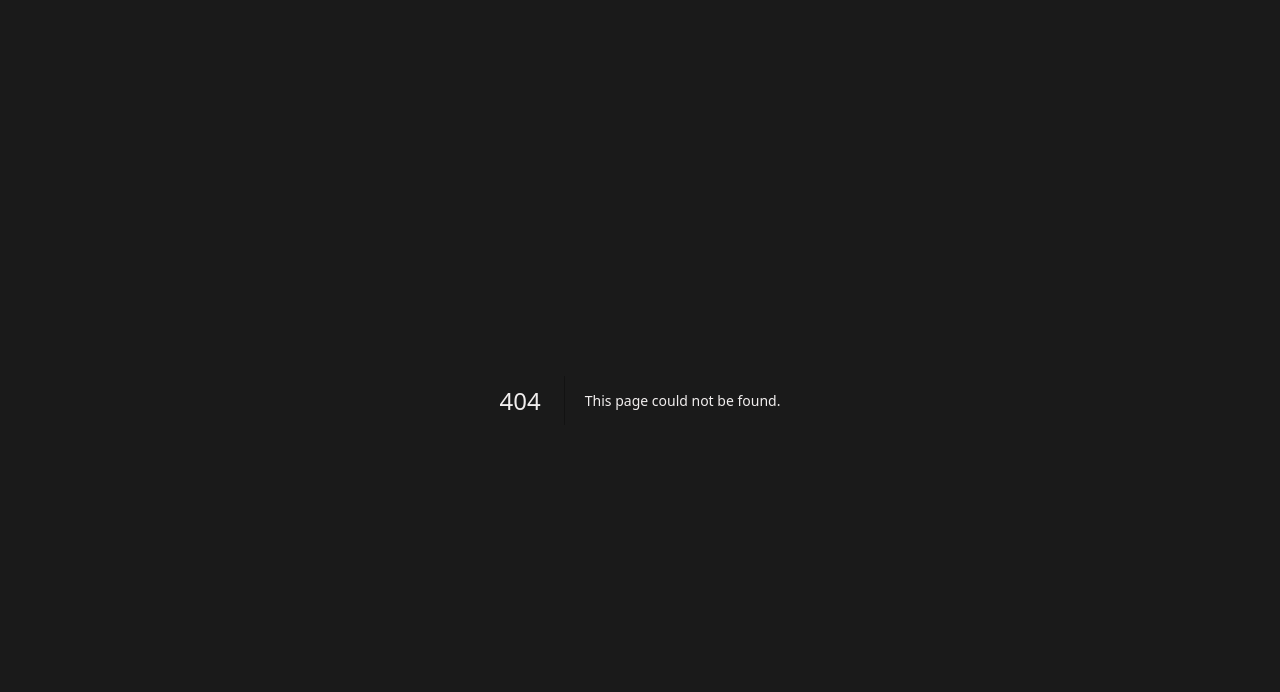
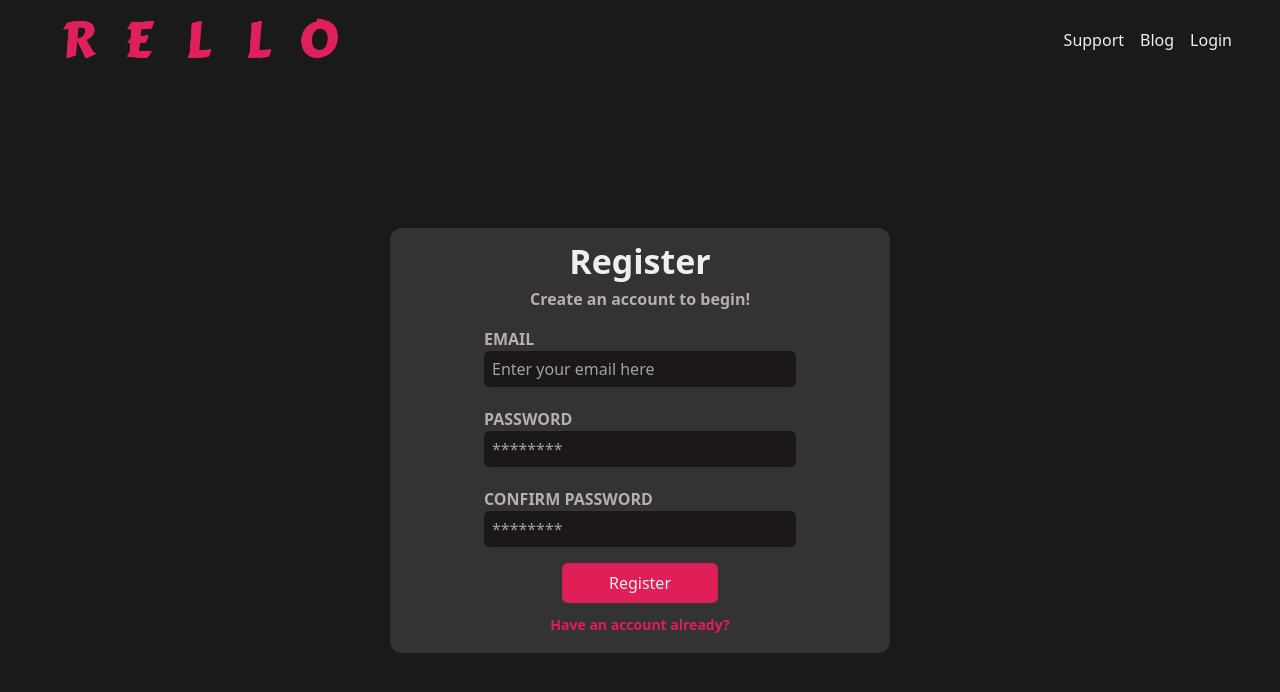
Before and after one commit to rellochat/frontend, a Next.js app: page /register in a window 1280 px wide. Before the commit this address had no page. Shown: the top 692 px of the page. Built offline with nearby package versions, Linux system fonts and the light colour scheme.

Commit message:
Modal Provider + Error Popup

```diff
--- a/src/app/layout.tsx
+++ b/src/app/layout.tsx
@@ -2,6 +2,7 @@
 import { useEffect } from 'react';
 import './globals.css'
 import type { Metadata } from 'next'
+import ModalProvider from '@/provider/ModalProvider';
 
 export const metadata: Metadata = {
   title: 'Rello',
@@ -25,7 +26,11 @@ export default function RootLayout({
 
   return (
     <html lang="en">
-      <body className="bg-primary text-primary">{children}</body>
+      <body className="bg-primary text-primary">
+        <ModalProvider>
+          {children}
+        </ModalProvider>
+      </body>
     </html>
   )
 }
--- /dev/null
+++ b/src/app/register/page.tsx
@@ -0,0 +1,58 @@
+'use client';
+import NavBody from "@/components/NavBody";
+import Navbar from "@/components/Navbar";
+import Button from "@/components/util/Button";
+import { useModal } from "@/provider/ModalProvider";
+import Link from "next/link";
+import { FormEvent, useEffect, useState } from "react";
+
+export default function Register() {
+
+    const [email, setEmail] = useState("");
+    const [password, setPassword] = useState("");
+    const [confirmPassword, setConfirmPassword] = useState("");
+
+    const { startError } = useModal();
+
+    useEffect(() => {
+        document.querySelectorAll("input").forEach((item) => {
+            setTimeout(() => {
+                item.removeAttribute("readonly");
+            }, 500);
+        })
+    })
+
+    const handleSubmit = (event: FormEvent<HTMLFormElement>) => {
+        event.preventDefault();
+        fetch("/api/auth/register", { method: "POST", body: JSON.stringify({ email, password, confirmPassword }) }).then(async (res) => {
+            const data = await res.json();
+            if(data.code === 401) startError(data.message, 5000);
+        })
+    }
+
+    return (
+        <div className='w-screen h-screen'>
+            <div className="sm:block hidden">
+                <Navbar />
+            </div>
+            <NavBody>
+                <div className="absolute sm:relative w-full h-full flex justify-center items-center">
+                    <div className="w-full h-full sm:w-[500px] sm:h-[425px] bg-secondary sm:rounded-xl px-4 py-2">
+                        <h1 className="text-center">Register</h1>
+                        <p className="text-center text-secondary font-bold">Create an account to begin!</p>
+                        <form className="w-full h-fit flex flex-col items-center mt-4" onSubmit={(event) => handleSubmit(event)}>
+                            <label className="font-bold text-secondary w-2/3">EMAIL</label>
+                            <input readOnly={true} type="text" value={email} onChange={(event) => setEmail(event.target.value)} placeholder="Enter your email here" className="input w-2/3 px-2 py-1.5 outline-none rounded-md" />
+                            <label className="font-bold text-secondary w-2/3 mt-5">PASSWORD</label>
+                            <input readOnly={true} type="password" value={password} onChange={(event) => setPassword(event.target.value)} placeholder="********" className="input w-2/3 px-2 py-1.5 outline-none rounded-md" />
+                            <label className="font-bold text-secondary w-2/3 mt-5">CONFIRM PASSWORD</label>
+                            <input readOnly={true} type="password" value={password} onChange={(event) => setPassword(event.target.value)} placeholder="********" className="input w-2/3 px-2 py-1.5 outline-none rounded-md" />
+                            <Button className="accent-primary w-1/3 rounded-md mt-4">Register</Button>
+                            <Link className="font-bold link w-fit text-sm mt-3" href={"/login"}>Have an account already?</Link>
+                        </form>
+                    </div>
+                </div>
+            </NavBody>
+        </div>
+    )
+}
--- /dev/null
+++ b/src/provider/ModalProvider.tsx
@@ -0,0 +1,81 @@
+import { ReactNode, createContext, useContext, useEffect, useState } from "react";
+
+const ModalContext = createContext<any>({});
+
+let errorTimeout: NodeJS.Timeout | null = null;
+
+export default function ModalProvider({ children }: { children: ReactNode }) {
+
+    const [error, setError] = useState("");
+    const [errorTime, setErrorTime] = useState(0);
+    const [errorEndTime, setErrorEndTime] = useState(0);
+
+    console.log(errorEndTime/1000);
+
+    useEffect(() => {
+
+        let timeout2 = setTimeout(() => {
+            setErrorTime((prev) => prev -= 1000);
+            if (errorTime < 0.5) clearTimeout(timeout2);
+        }, 1000);
+    }, [errorTime])
+
+    const startError = (error: string, time?: number) => {
+        if (errorTimeout) clearTimeout(errorTimeout);
+        setError(error);
+        setErrorTime(time ? time : 10000);
+        setErrorEndTime(time ? time : 10000);
+
+        errorTimeout = setTimeout(() => {
+            setError("");
+            setErrorTime(0);
+            setErrorEndTime(0);
+        }, time ? time : 10000);
+
+    };
+
+    return (
+        <ModalContext.Provider value={{ startError }}>
+            <div>
+                {error.length > 0 && (
+                    <div
+                        style={{
+                            position: "absolute",
+                            width: "100%",
+                            height: "2.5rem",
+                            display: "flex",
+                            flexDirection: "column",
+                            background: "var(--accent-primary)",
+                            zIndex: "999",
+                        }}
+                    >
+                        <div
+                            style={{
+                                width: "100%",
+                                height: "2.25rem",
+                                display: "flex",
+                                justifyContent: "center",
+                                alignItems: "center",
+                            }}
+                        >
+                            <span>{error}</span>
+                        </div>
+                        <div
+                            style={{
+                                height: "0.25rem",
+                                width: `${(errorTime / errorEndTime) * 100}%`,
+                                background: "white",
+                                transition: `width ${(errorEndTime / 2)/1000}s linear`,
+                            }}
+                        ></div>
+                    </div>
+                )}
+                {children}
+            </div>
+        </ModalContext.Provider>
+    );
+}
+
+export const useModal = () => {
+    return useContext(ModalContext);
+};
```
